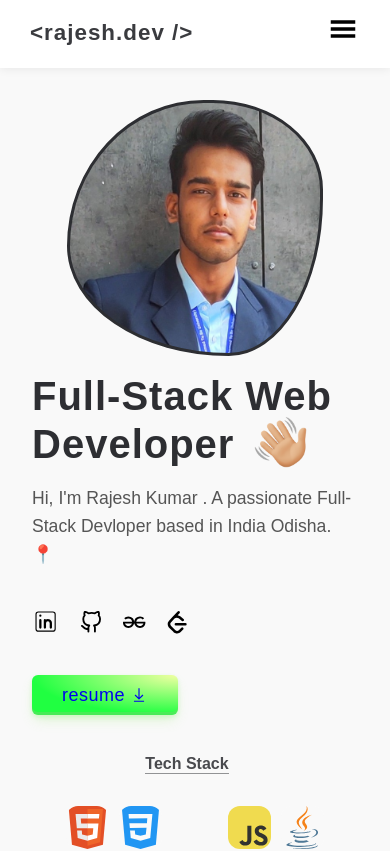
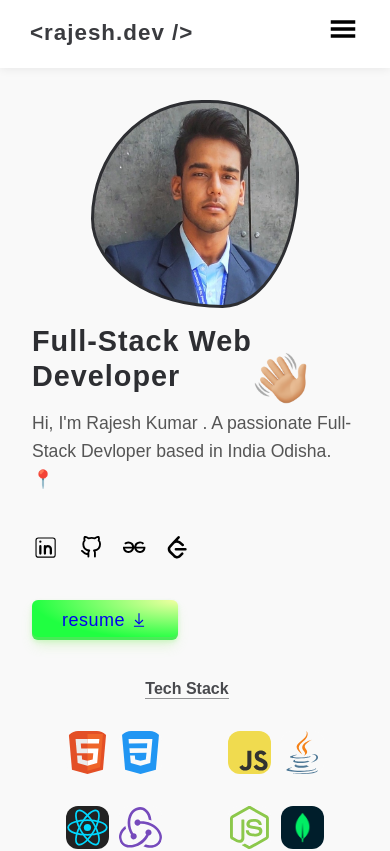
Before and after one commit to rajesh3815/porfolio, a React (Create React App) app: page / in a window 390 px wide. Shown: the top 851 px of the page. Built offline with nearby package versions, Linux system fonts and the light colour scheme.

Commit message:
button added

```diff
--- a/public/index.html
+++ b/public/index.html
@@ -7,7 +7,7 @@
   <meta name="viewport" content="width=device-width, initial-scale=1" />
   <meta name="theme-color" content="#000000" />
   <meta name="description" content="Web site created using create-react-app" />
-  <title>React App</title>
+  <title>rajesh.dev</title>
 </head>
 
 <body>
--- a/src/pages/aboutme/AboutMe.module.css
+++ b/src/pages/aboutme/AboutMe.module.css
@@ -165,3 +165,9 @@
         margin-bottom: 3rem;
     }
 }
+
+@media only screen and (max-width: 320px) {
+    .pitch{
+     height: 125vh;
+    }
+}
--- a/src/pages/home/Home.module.css
+++ b/src/pages/home/Home.module.css
@@ -164,7 +164,7 @@ button a:hover {
     }
 
     .content__hero__left img {
-        top: 3.7rem;
+        top: 2.7rem;
         right: 3.2rem;
 
     }
@@ -185,8 +185,11 @@ button a:hover {
         justify-content:space-evenly;
     }
     .content__hero__img{
-        width: 16rem;
-        height: 16rem;
+        width: 13rem;
+        height: 13rem;
+    }
+    .content__hero__left__desc {
+        font-size: 1.8rem;
     }
 }
 
```
